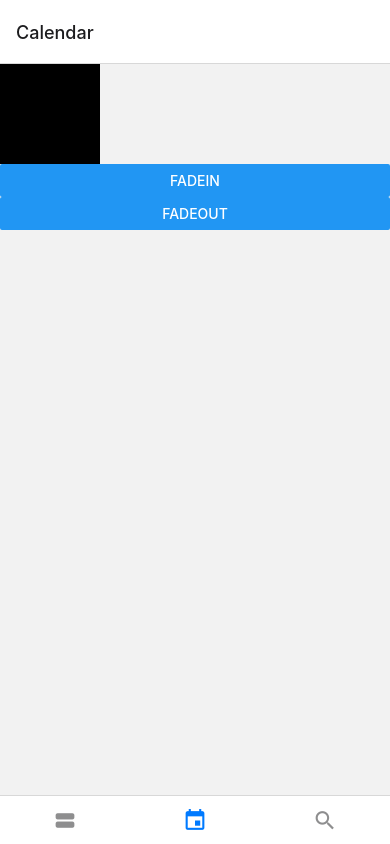
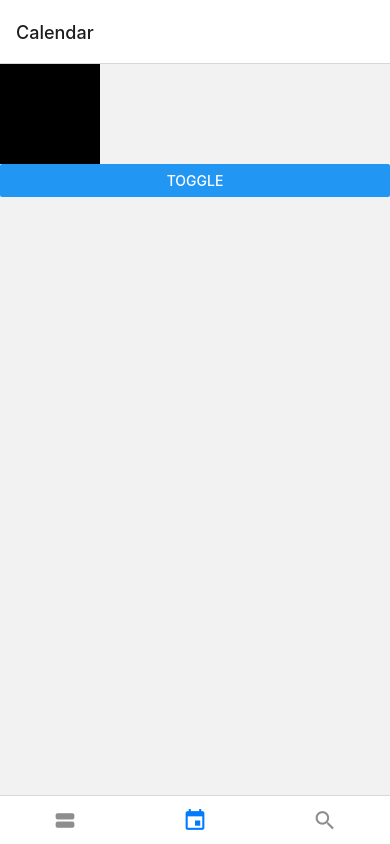
Before and after one commit to wannabefrontdeveloper/DayLog, a React Native app: screen /Calendar in a window 390 px wide. Built offline with nearby package versions, Linux system fonts and the light colour scheme.

Commit message:
코드수정 Boolean 타입의 값을 토글하는 버튼 하나로 Fade In/Fade Out하도록 구현하였습니다.

```diff
--- a/screens/CalendarScreen.js
+++ b/screens/CalendarScreen.js
@@ -1,8 +1,15 @@
-import React, {useRef} from 'react';
+import React, {useRef, useState, useEffect} from 'react';
 import {Animated, Button, StyleSheet, View} from 'react-native';
 
 function FadeInAndOut() {
   const animation = useRef(new Animated.Value(1)).current;
+  const [hidden, setHidden] = useState(false);
+  useEffect(() => {
+    Animated.timing(animation, {
+      toValue: hidden ? 0 : 1,
+      useNativeDriver: true,
+    }).start();
+  }, [hidden, animation]);
 
   return (
     <View>
@@ -15,21 +22,9 @@
         ]}
       />
       <Button
-        title="FadeIn"
+        title="Toggle"
         onPress={() => {
-          Animated.timing(animation, {
-            toValue: 1,
-            useNativeDriver: true,
-          }).start();
-        }}
-      />
-      <Button
-        title="FadeOut"
-        onPress={() => {
-          Animated.timing(animation, {
-            toValue: 0,
-            useNativeDriver: true,
-          }).start();
+          setHidden(!hidden);
         }}
       />
     </View>
```
